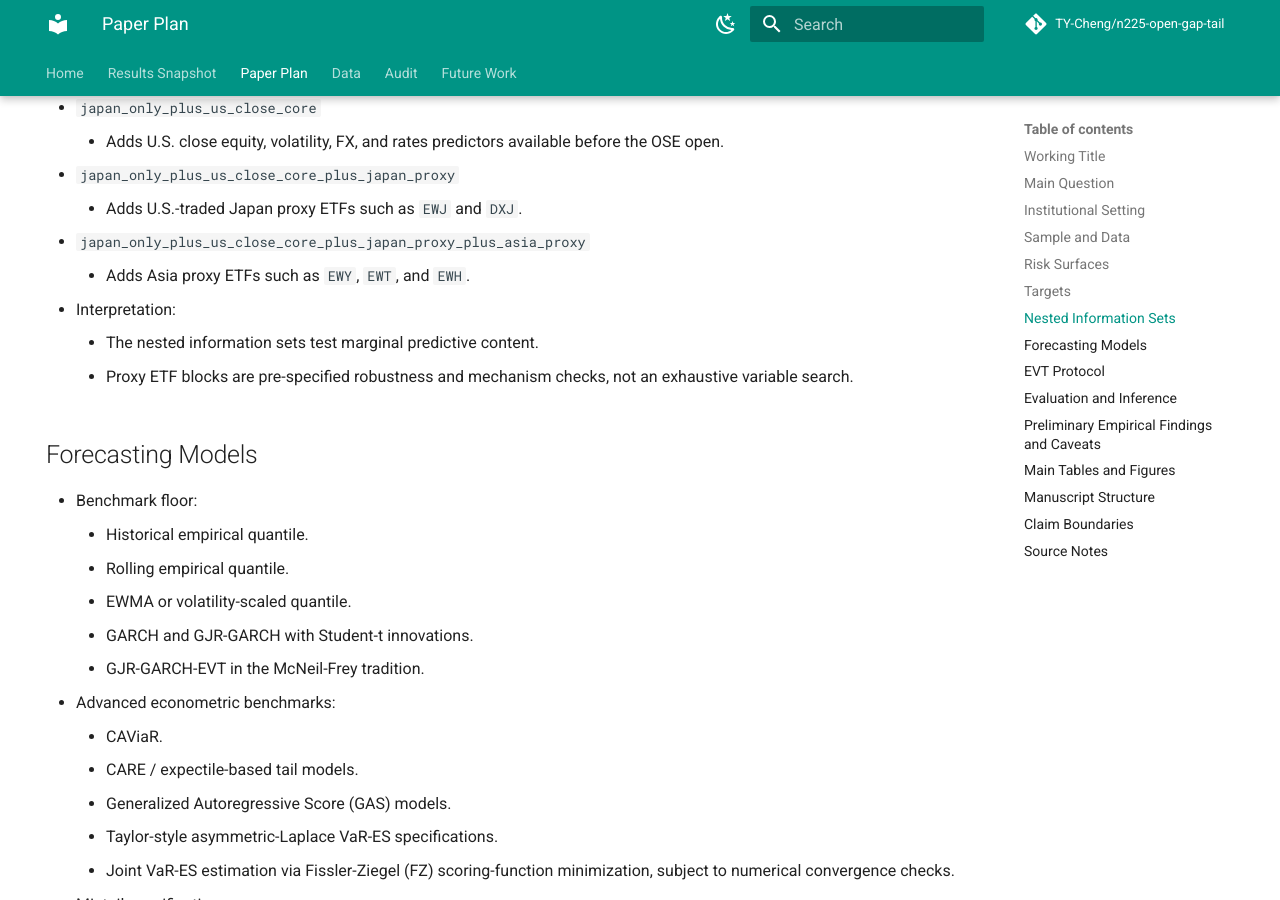
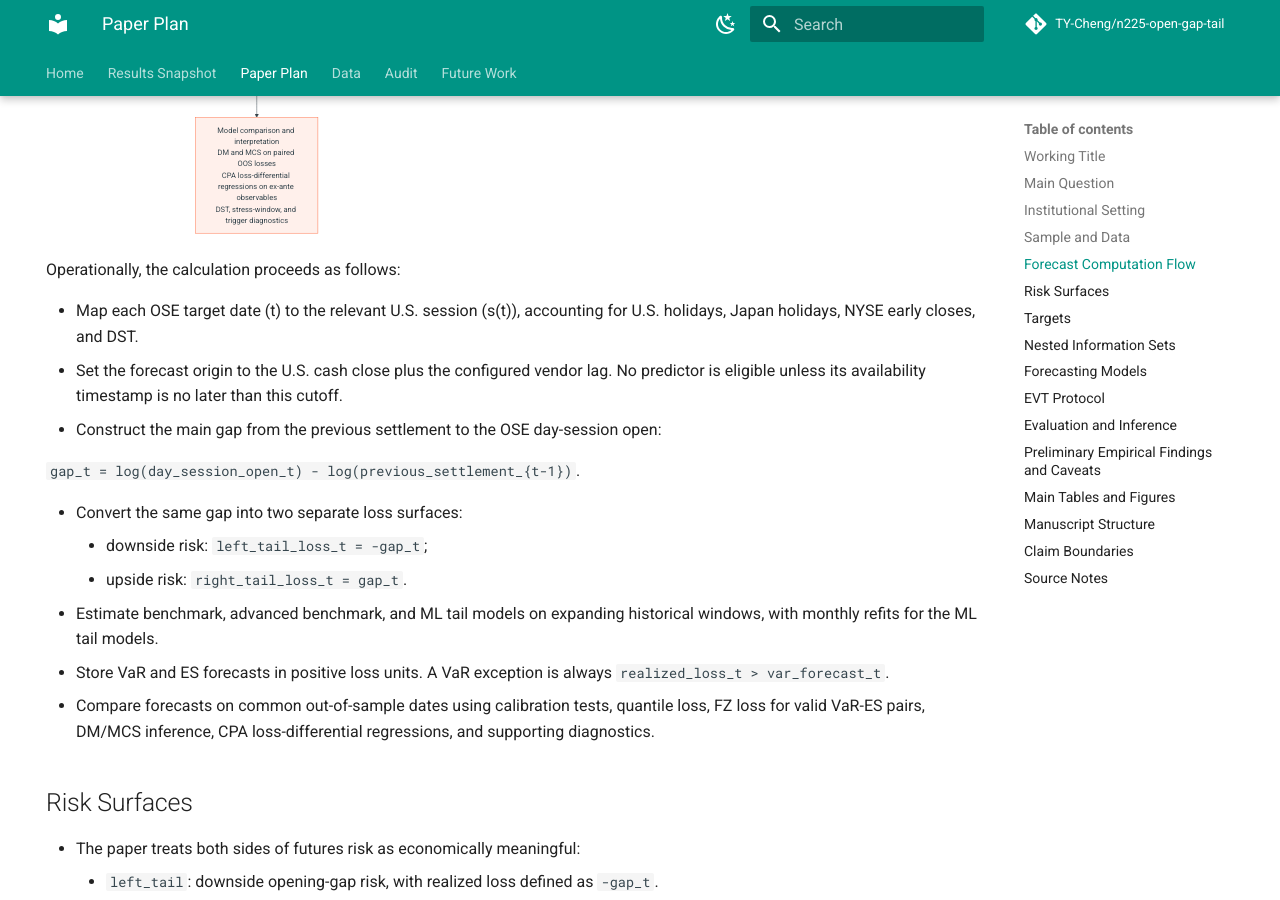
Before and after one commit to TY-Cheng/n225-open-gap-tail, an MkDocs documentation site: the page built from docs/paper_plan.md, in a window 1280 px wide and 900 px high, scrolled down 2614 px. Built offline with MkDocs 1.6.1 and Material for MkDocs 9.7.7, drawn with Linux system fonts in a browser that asks for light colours; comment, search, counter and statistics services are not loaded; some of the changed text lies outside the part shown.

Commit message:
docs/paper_plan.md: Forecast Computation Flow

````diff
--- /dev/null
+++ b/docs/javascripts/mermaid-init.js
@@ -0,0 +1,34 @@
+(function () {
+  function renderMermaid() {
+    if (typeof mermaid === "undefined") {
+      return;
+    }
+
+    mermaid.initialize({
+      startOnLoad: false,
+      securityLevel: "strict",
+      theme: document.body.getAttribute("data-md-color-scheme") === "slate" ? "dark" : "default",
+    });
+
+    const nodes = document.querySelectorAll("pre.mermaid, div.mermaid");
+    if (!nodes.length) {
+      return;
+    }
+
+    nodes.forEach(function (node) {
+      const code = node.querySelector("code");
+      if (code) {
+        node.textContent = code.textContent;
+      }
+      node.removeAttribute("data-processed");
+    });
+
+    mermaid.run({ nodes: nodes });
+  }
+
+  if (typeof document$ !== "undefined") {
+    document$.subscribe(renderMermaid);
+  } else {
+    document.addEventListener("DOMContentLoaded", renderMermaid);
+  }
+})();
--- a/docs/paper_plan.md
+++ b/docs/paper_plan.md
@@ -43,9 +43,99 @@
 - The design also supports 97.5% VaR/ES evaluation, but those results should be promoted only if common-sample size, exception counts, and EVT diagnostics are sufficient.
 - Main data sources:
     - J-Quants Premium: Nikkei 225 Futures prices, settlement, volume, and open interest.
-    - Massive: U.S. ETFs, Japan proxy ETFs, Asia proxy ETFs, and SPY intraday-derived predictors.
-    - FRED: rates, FX, and macro-financial predictors with publication-lag controls.
+    - Massive: U.S. ETFs, sector ETFs, dollar ETF proxy, Japan proxy ETFs, Asia proxy ETFs, and SPY intraday-derived predictors.
+    - FRED: Treasury rates, VIX, H.10 USD/JPY, and audited credit-spread controls with publication-lag controls.
     - CBOE: volatility-index predictors, including VIX.
+
+## Forecast Computation Flow
+
+The empirical unit is one OSE target date \(t\). For that date, the model uses
+only information available by the matched U.S. cash-market close plus the
+registered data-availability lag, then forecasts the tail risk of the next OSE
+Nikkei 225 Futures day-session open.
+
+```mermaid
+flowchart TD
+    T["OSE target date t<br/>Nikkei 225 Futures large contract<br/>day-session open at 08:45 JST"]
+    C["Matched U.S. session s(t)<br/>official U.S. cash close<br/>regular close or NYSE early close"]
+    Cutoff["Model cutoff<br/>U.S. cash close + vendor lag<br/>must precede OSE open"]
+
+    JQ["J-Quants futures history<br/>prior settlement, prior day close, night close<br/>volume, open interest, roll/SQ flags"]
+    JP["Japan-only state<br/>lagged gaps and losses<br/>rolling volatility and rolling 95% loss quantile<br/>calendar, DST, absorption timing"]
+
+    MCore["Massive U.S. close core<br/>SPY, QQQ, DIA, IWM<br/>sector ETFs XLK...XLC<br/>TLT, GLD, USO, EEM, FXI, SMH, HYG, LQD"]
+    MSpy["SPY minute late-session features<br/>last-30m return, last-60m return<br/>late-session range, volume surge, final-window momentum"]
+    Fred["FRED and Cboe controls<br/>DGS2, DGS10, T10Y2Y, VIXCLS<br/>DEXJPUS H.10 USD/JPY<br/>Cboe VIX close and range"]
+    Proxy["Proxy ETF blocks<br/>Japan: EWJ, DXJ<br/>Asia: EWY, EWT, EWH<br/>UUP and credit spreads audited but not headline"]
+
+    InfoA["Nested information set A<br/>japan_only"]
+    InfoB["Nested information set B<br/>japan_only + U.S. close core"]
+    InfoC["Nested information set C<br/>+ Japan proxy ETFs"]
+    InfoD["Nested information set D<br/>+ Asia proxy ETFs"]
+
+    Target["Primary target<br/>settlement-to-open gap<br/>log(open_t) - log(settlement_{t-1})"]
+    LossL["left_tail loss<br/>-gap_t<br/>downside open risk"]
+    LossR["right_tail loss<br/>gap_t<br/>upside open risk"]
+
+    Bench["Benchmark floor<br/>historical and rolling quantile<br/>EWMA, GARCH-t, GJR-GARCH-t, GJR-GARCH-EVT"]
+    Adv["Advanced econometric benchmarks<br/>CAViaR, CARE, GAS<br/>Taylor-style ALD and direct FZ VaR-ES"]
+    ML["ML tail models<br/>LightGBM direct quantile<br/>LightGBM location-scale<br/>LightGBM standardized-loss POT-GPD"]
+
+    Forecast["Forecast output<br/>VaR in positive loss units<br/>ES where the model supplies a valid VaR-ES pair"]
+    Metrics["Backtesting metrics<br/>breach rate, exception count<br/>Kupiec and Christoffersen tests<br/>quantile loss, FZ loss, Murphy diagrams<br/>ES exceedance severity"]
+    Inference["Model comparison and interpretation<br/>DM and MCS on paired OOS losses<br/>CPA loss-differential regressions on ex-ante observables<br/>DST, stress-window, and trigger diagnostics"]
+
+    C --> Cutoff
+    T --> Target
+    JQ --> JP
+    Cutoff --> MCore
+    Cutoff --> MSpy
+    Cutoff --> Fred
+    Cutoff --> Proxy
+    JP --> InfoA
+    JP --> InfoB
+    MCore --> InfoB
+    MSpy --> InfoB
+    Fred --> InfoB
+    InfoB --> InfoC
+    Proxy --> InfoC
+    InfoC --> InfoD
+    Proxy --> InfoD
+    Target --> LossL
+    Target --> LossR
+    InfoA --> ML
+    InfoB --> ML
+    InfoC --> ML
+    InfoD --> ML
+    JP --> Bench
+    JP --> Adv
+    LossL --> Bench
+    LossL --> Adv
+    LossL --> ML
+    LossR --> Bench
+    LossR --> Adv
+    LossR --> ML
+    Bench --> Forecast
+    Adv --> Forecast
+    ML --> Forecast
+    Forecast --> Metrics
+    Metrics --> Inference
+```
+
+Operationally, the calculation proceeds as follows:
+
+- Map each OSE target date \(t\) to the relevant U.S. session \(s(t)\), accounting for U.S. holidays, Japan holidays, NYSE early closes, and DST.
+- Set the forecast origin to the U.S. cash close plus the configured vendor lag. No predictor is eligible unless its availability timestamp is no later than this cutoff.
+- Construct the main gap from the previous settlement to the OSE day-session open:
+
+  `gap_t = log(day_session_open_t) - log(previous_settlement_{t-1})`.
+
+- Convert the same gap into two separate loss surfaces:
+    - downside risk: `left_tail_loss_t = -gap_t`;
+    - upside risk: `right_tail_loss_t = gap_t`.
+- Estimate benchmark, advanced benchmark, and ML tail models on expanding historical windows, with monthly refits for the ML tail models.
+- Store VaR and ES forecasts in positive loss units. A VaR exception is always `realized_loss_t > var_forecast_t`.
+- Compare forecasts on common out-of-sample dates using calibration tests, quantile loss, FZ loss for valid VaR-ES pairs, DM/MCS inference, CPA loss-differential regressions, and supporting diagnostics.
 
 ## Risk Surfaces
 
--- a/mkdocs.yml
+++ b/mkdocs.yml
@@ -45,6 +45,9 @@
     - toc.follow
 plugins:
   - search
+extra_javascript:
+  - https://cdn.jsdelivr.net/npm/mermaid@10/dist/mermaid.min.js
+  - javascripts/mermaid-init.js
 markdown_extensions:
   - abbr
   - admonition
````
